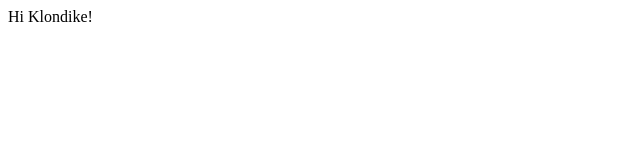
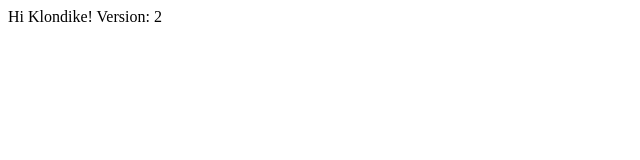
Before and after one commit to exact84/Klondike, a website: page index.html in a window 1280 px wide. Shown: the full height of the page, 0-640 px from the left. Drawn offline with Linux system fonts and the light colour scheme.

Commit message:
test: change version in changelog

```diff
--- a/index.html
+++ b/index.html
@@ -7,5 +7,6 @@
 </head>
 <body>
   Hi Klondike!
+  Version: 2
 </body>
 </html>
```
